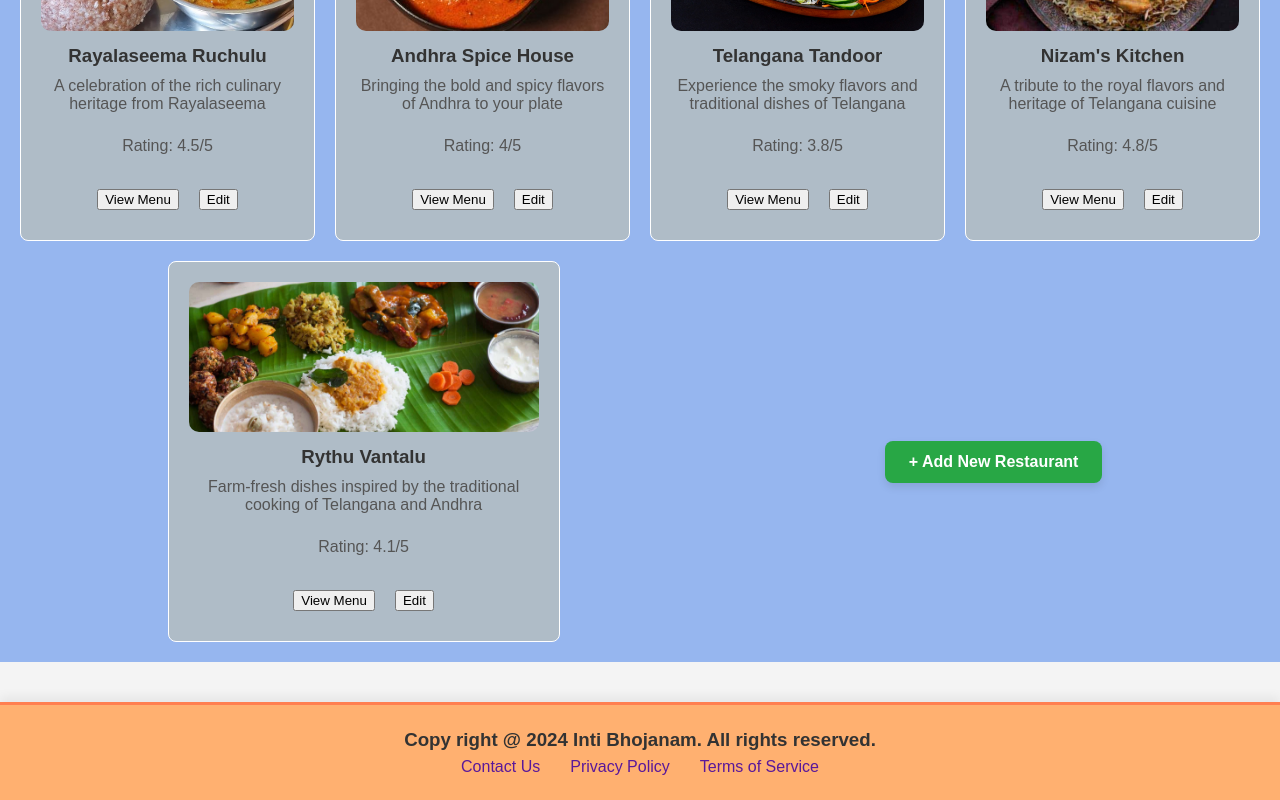
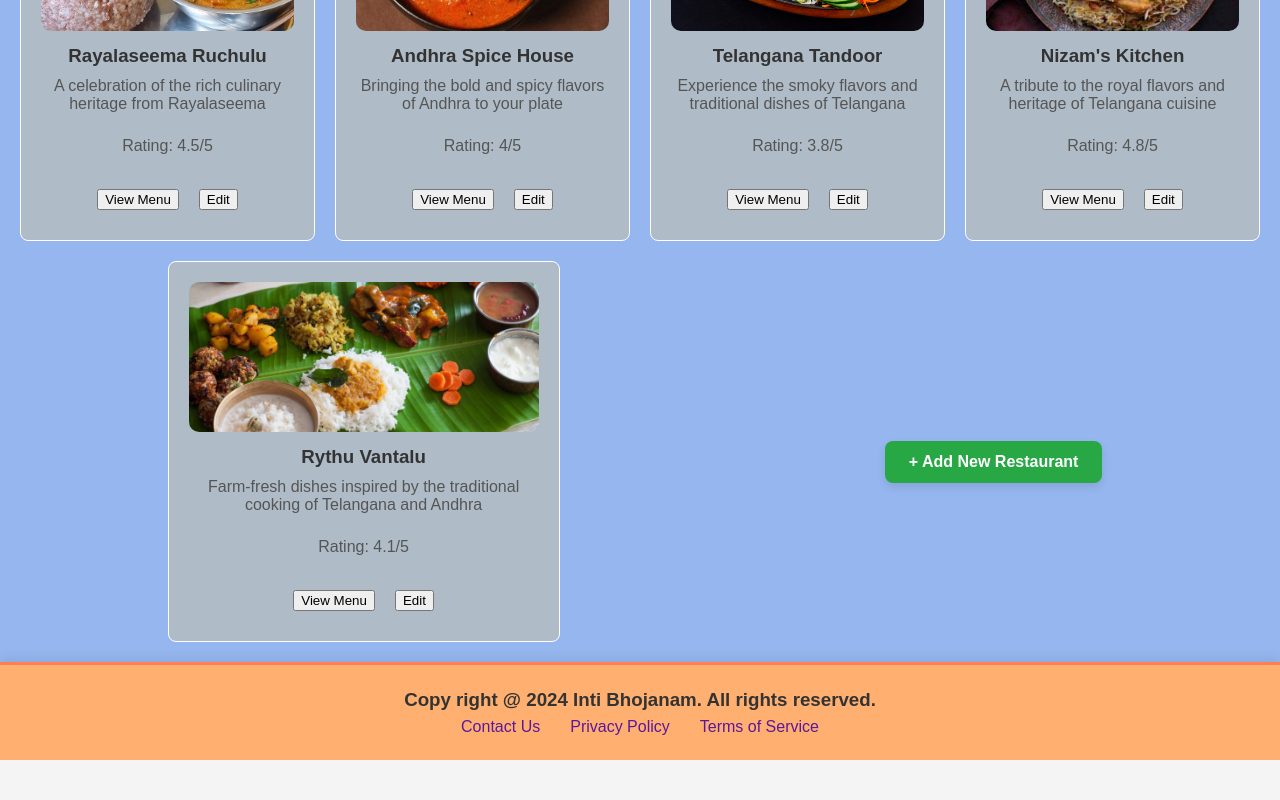
Before and after one commit to majojukrishna03/Food_Delivery, a React (Create React App) app in the folder food_delivery/: page / in a window 1280 px wide. Shown: the part 263-1063 px from the top of the page. After the commit the page ends 1023 px from the top, so only its background shows below. Built offline with nearby package versions, Linux system fonts and the light colour scheme.

Commit message:
updated footer css

```diff
--- a/food_delivery/src/PrivacyPolicy.css
+++ b/food_delivery/src/PrivacyPolicy.css
@@ -59,6 +59,5 @@ body {
   /* Style for the footer contact information */
   footer {
     text-align: center;
-    margin-top: 40px;
     color: #777;
   }
```
